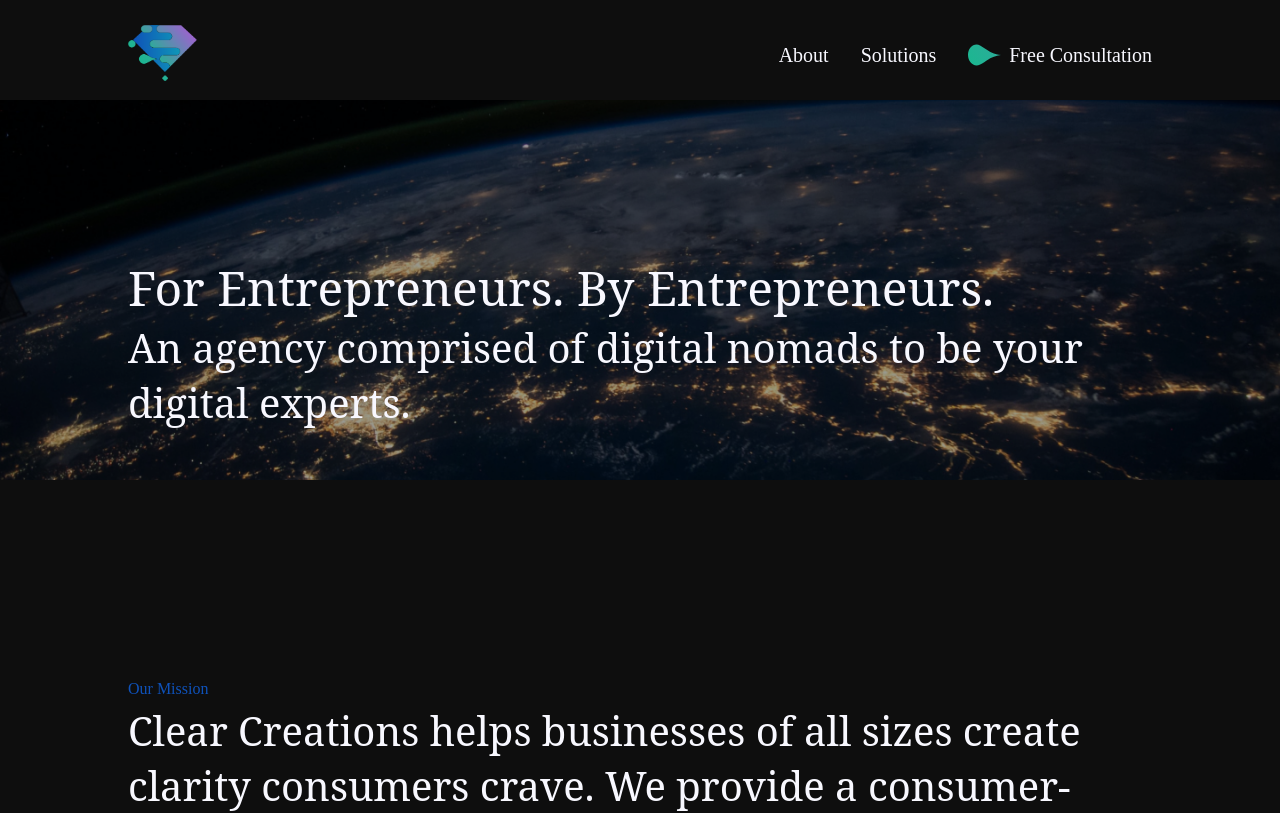
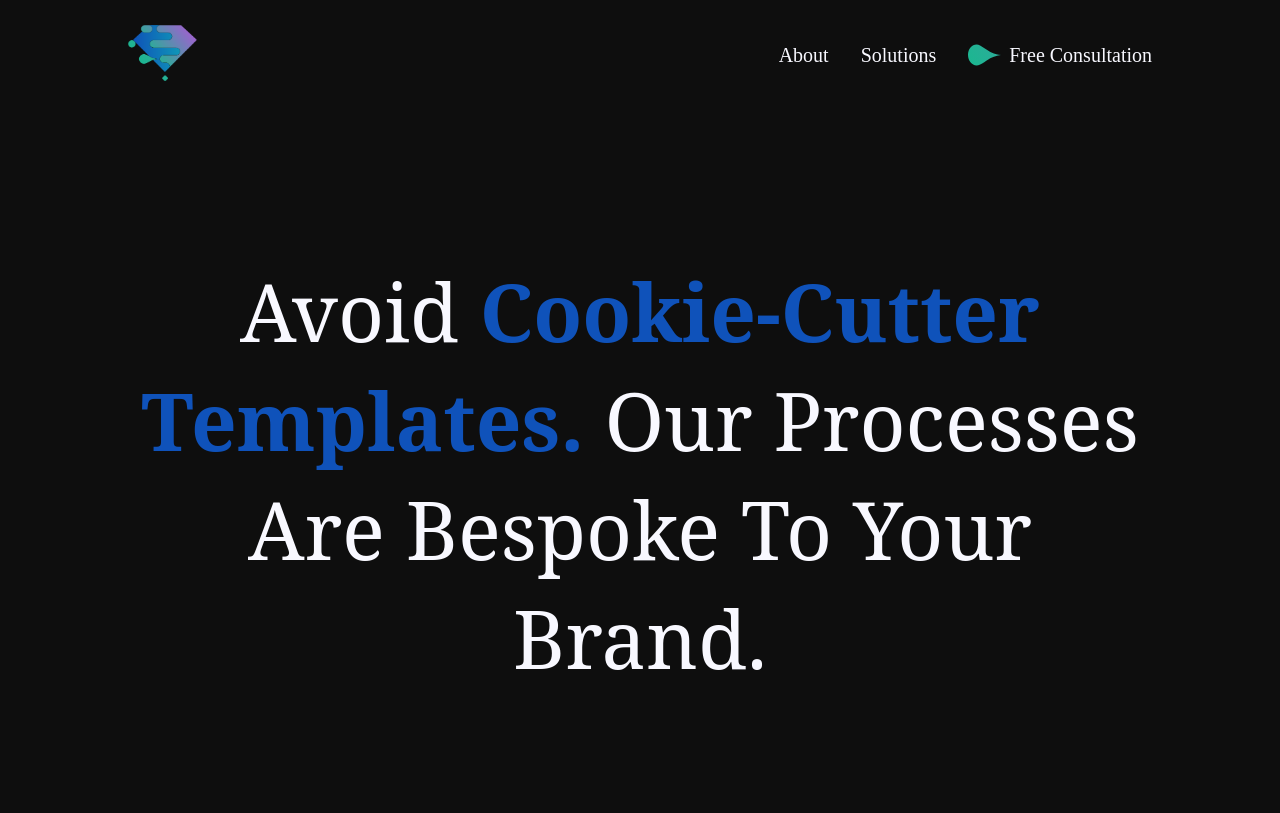
Before and after one commit to clearcreations/clearcreations, a React (Create React App) app: page /about in a window 1280 px wide. Shown: the top 813 px of the page. Built offline with nearby package versions, Linux system fonts and the light colour scheme.

Commit message:
about/solutions hero section fix

```diff
--- a/package.json
+++ b/package.json
@@ -8,6 +8,7 @@
     "@testing-library/jest-dom": "^5.16.4",
     "@testing-library/react": "^13.3.0",
     "@testing-library/user-event": "^13.5.0",
+    "framer-motion": "^6.4.3",
     "react": "^18.2.0",
     "react-dom": "^18.2.0",
     "react-fast-marquee": "^1.3.2",
@@ -15,6 +16,7 @@
     "react-router-dom": "^6.3.0",
     "react-scripts": "5.0.1",
     "react-scroll-parallax": "^3.2.0",
+    "react-transition-group": "^4.4.2",
     "typewriter-effect": "^2.19.0",
     "web-vitals": "^2.1.4"
   },
--- a/src/App.js
+++ b/src/App.js
@@ -1,5 +1,5 @@
 import './App.css';
-import { BrowserRouter as Router, Routes, Route } from "react-router-dom";
+import { BrowserRouter as Router, Routes, Route, useLocation } from "react-router-dom";
 import Layout from './Components/Layout'
 import Home from './Components/Home/Home'
 import { ParallaxProvider } from 'react-scroll-parallax';
--- a/src/Components/About/About.css
+++ b/src/Components/About/About.css
@@ -1,32 +1,11 @@
-.about-hero{
-    display: flex;
-    align-items: flex-end;
-    width: 100%;
-    height: 60vh;
-    background-image: url(../Images/aboutheader.png);
-    background-repeat: no-repeat;
-    background-size: cover;
-    overflow: hidden;
+.about-blurb{
+    height: 100%;
+    padding-bottom: 0;
 }
 
-.overlay{
-    width: 100%;
-    height: 100%;
-    position: absolute;
-    background-color: rgba(0, 0, 0, 0.4);
-}
-
-.about-hero-text{
-    width: 80%;
-    display: flex;
-    flex-direction: column;
-    margin: 0 auto;
-    padding-bottom: 50px;
-    z-index: 999;
-}
-
-.about-top p{
-    width: 40%;
+.about .scroll-indicator{
+    padding-top: 15%;
+    margin-bottom: 150px;
 }
 
 .mission{
--- a/src/Components/About/About.js
+++ b/src/Components/About/About.js
@@ -7,19 +7,14 @@ import ConsultationBtn from '../Buttons/ConsultationBtn'
 const About = (props) => {
 
     return (
-    <div id='about' className="about">
-        <div className="about-hero">
-            <div className="overlay"></div>
-            <div className="about-hero-text">
-                <h1 className="artisitc about-hero-headline">
-                    For Entrepreneurs. By Entrepreneurs.
-                </h1>
-                <h2 className='about-hero-subheadline'>
-                    An agency comprised of digital nomads to be your digital experts.
-                </h2>
+    <div className="about">
+        <div className="container">
+            <div className="about-blurb random-blurb">
+                <h1 className='artistic'>Avoid <span className="artistic-emphasize">Cookie-Cutter Templates.</span> Our Processes Are Bespoke To Your Brand.</h1>
             </div>
-        </div>
-        <div className="container">
+            <div className="scroll-indicator">
+                <div className="dots"></div>
+            </div>
             <div className="mission">
                 <h5>Our Mission</h5>
                 <h2>
--- a/src/Components/Solutions/Solutions.css
+++ b/src/Components/Solutions/Solutions.css
@@ -1,6 +1,6 @@
 .solutions-blurb{
     height: 100%;
-    padding-top: 350px;
+    padding-bottom: 0;
 }
 
 .solutions .scroll-indicator{
```
Also changed, not shown: 1 other file (tests, documents, lock files or other folders).
